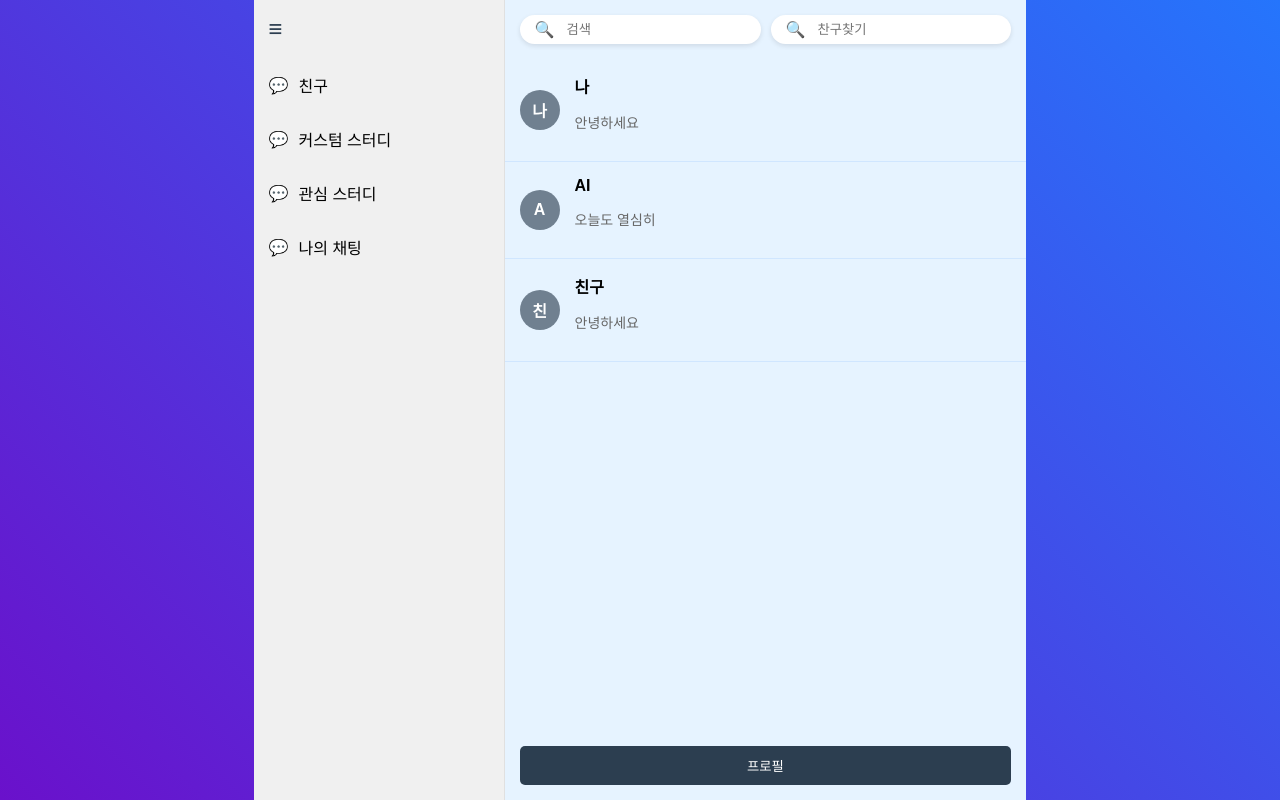
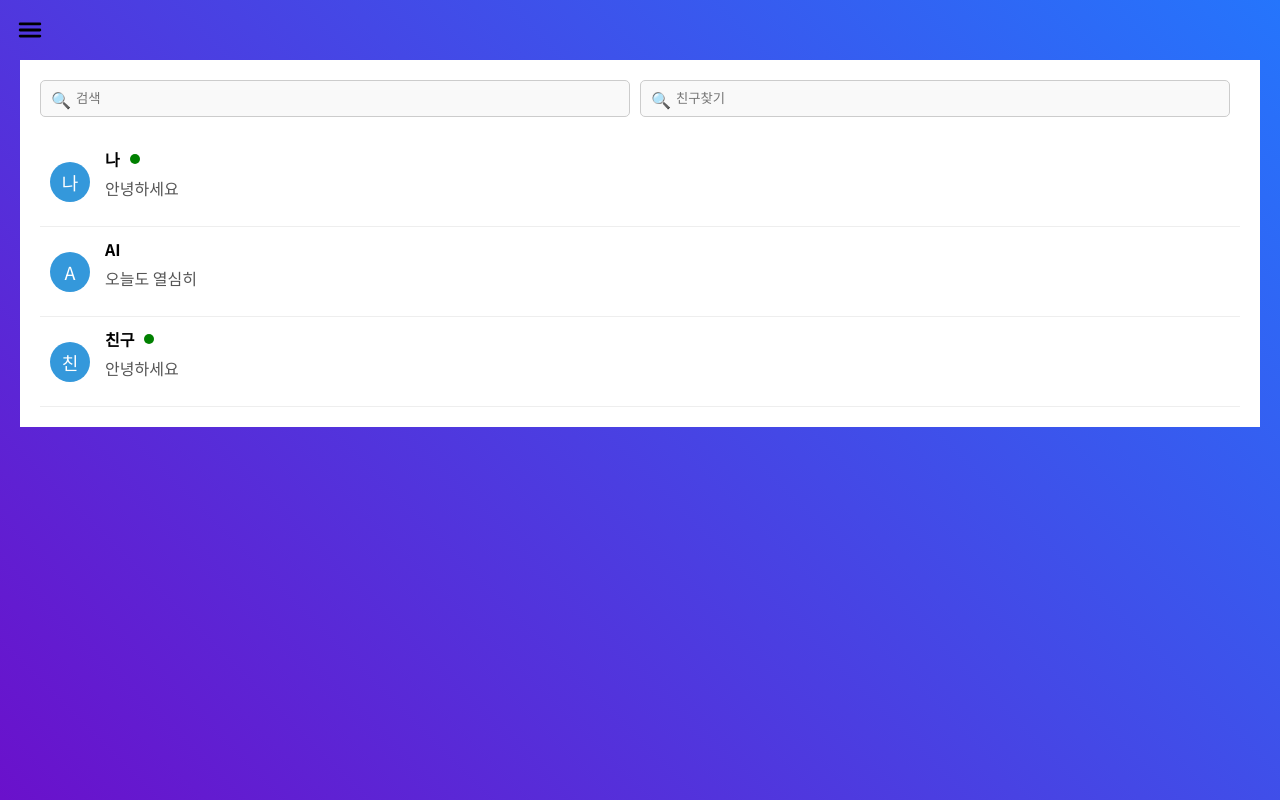
Before and after one commit to kimmatches/CareerConnect-front, a React (Create React App) app in the folder careerconnect-front/: page /chat in a window 1280 px wide. Built offline with nearby package versions, Linux system fonts and the light colour scheme.

Commit message:
사이드바 추가

```diff
--- a/careerconnect-front/package.json
+++ b/careerconnect-front/package.json
@@ -9,6 +9,7 @@
     "lucide-react": "^0.429.0",
     "react": "^18.3.1",
     "react-dom": "^18.3.1",
+    "react-icons": "^5.3.0",
     "react-router-dom": "^6.26.1",
     "react-scripts": "5.0.1",
     "web-vitals": "^2.1.4"
--- a/careerconnect-front/src/App.js
+++ b/careerconnect-front/src/App.js
@@ -4,6 +4,8 @@ import Home from './components/Home';
 import Login from './components/Login';
 import Register from './components/Register';
 import Chat from './components/Chat';
+import Group from './components/GroupChat';
+import SidebarLayout from './components/layout/SidebarLayout'
 // import ChatRoom from './components/ChatRoom';
 import './App.css';
 
@@ -13,7 +15,8 @@ const App = () => {
             <Route path="/" element={<Home />} />
             <Route path="/login" element={<Login />} />
             <Route path="/register" element={<Register />} />
-            <Route path="/chat" element={<Chat />} />
+            <Route path="/chat" element={<SidebarLayout><Chat /></SidebarLayout>} />
+            <Route path="/groupchat" element={<SidebarLayout><Group /></SidebarLayout>} />
             {/* <Route path="/chat/:roomId" element={<ChatRoom />} /> */}
           </Routes>
   );
--- a/careerconnect-front/src/components/Chat.css
+++ b/careerconnect-front/src/components/Chat.css
@@ -1,145 +1,109 @@
-/* Chat.css */
-
 .chat-container {
+    background-color: #fff;
     display: flex;
     height: 100vh;
-    font-family: Arial, sans-serif;
-}
-
-.sidebar {
-    width: 250px;
-    background-color: #f0f0f0;
-    border-right: 1px solid #e0e0e0;
-}
-
-.sidebar-header {
-    background-color: #f0f0f0;
-    color: white;
-    padding: 15px;
-    display: flex;
-    align-items: center;
-}
-
-.sidebar-menu-icon {
-    color: #2c3e50;
-    font-size: 24px;
-    margin-right: 10px;
-}
-
-.sidebar-item {
-    padding: 15px;
-    display: flex;
-    align-items: center;
-    cursor: pointer;
-}
-
-.sidebar-item:hover {
-    background-color: #e0e0e0;
-}
-
-.sidebar-icon {
-    margin-right: 10px;
+    width: 100vw;
+    flex-direction: column;
   }
 
 .main-chat-area {
-    flex: 1;
-    display: flex;
+  background-color: #fff;
+  flex-grow: 1;
+  padding: 20px;
   flex-direction: column;
-    background-color: #e6f3ff;
 }
 
 .search-bar {
   display: flex;
-    padding: 15px;
-    gap: 10px;
+  margin-bottom: 20px;
 }
 
 .search-input {
-    flex: 1;
   display: flex;
   align-items: center;
-    background-color: white;
-    border-radius: 20px;
-    padding: 5px 15px;
-    box-shadow: 0 2px 5px rgba(0,0,0,0.1);
-}
-
-.search-icon {
+  background-color: #f9f9f9;
+  border: 1px solid #ccc;
+  border-radius: 5px;
+  padding: 5px 10px;
   margin-right: 10px;
+  flex-grow: 1;
 }
 
 .search-input input {
   border: none;
+  background: none;
   outline: none;
-    flex: 1;
+  width: 100%;
+  padding: 5px;
 }
 
 .chat-list {
-    flex: 1;
+  flex-grow: 1;
   overflow-y: auto;
 }
 
 .chat-item {
   display: flex;
   align-items: center;
-    padding: 15px;
-    border-bottom: 1px solid #d0e6ff;
-    cursor: pointer;
+  padding: 10px;
+  border-bottom: 1px solid #eee;
 }
 
 .chat-item:hover {
-    background-color: #d0e6ff;
+  background-color: #f0f0f0;
 }
 
 .chat-avatar {
+  background-color: #3498db;
+  color: white;
   width: 40px;
   height: 40px;
-    background-color: #708090;
   border-radius: 50%;
   display: flex;
   align-items: center;
   justify-content: center;
-    color: white;
-    font-weight: bold;
+  font-size: 18px;
   margin-right: 15px;
 }
 
 .chat-content {
-    flex: 1;
+  display: flex;
+  flex-direction: column;
 }
 
 .chat-name {
   font-weight: bold;
-    margin-bottom: 5px;
-}
-
-.chat-message {
-    font-size: 14px;
-    color: #666;
+  display: flex;
+  align-items: center;
 }
 
 .online-status {
   width: 10px;
   height: 10px;
-    background-color: #32cd32;
+  background-color: green;
   border-radius: 50%;
-    margin-left: 5px;
+  margin-left: 10px;
+}
+
+.chat-message {
+  margin-top: 5px;
+  color: #555;
 }
 
 .profile-button-container {
-    padding: 15px;
+  text-align: center;
+  padding: 20px 0;
 }
 
 .profile-button {
-    width: 100%;
-    background-color: #2c3e50;
+  background-color: #3498db;
   color: white;
   border: none;
-    padding: 10px;
+  padding: 10px 20px;
   border-radius: 5px;
   cursor: pointer;
 }
 
 .profile-button:hover {
-    background-color: #34495e;
+  background-color: #2980b9;
 }
--- a/careerconnect-front/src/components/Chat.jsx
+++ b/careerconnect-front/src/components/Chat.jsx
@@ -1,12 +1,5 @@
 import React, { useState } from 'react';
 import './Chat.css';
-
-const SidebarItem = ({ icon, text }) => (
-    <div className="sidebar-item">
-        <span className="sidebar-icon">{icon}</span>
-        <span>{text}</span>
-    </div>
-);
 
 const ChatListItem = ({ name, message, isOnline }) => (
   <div className="chat-item">
@@ -27,17 +20,6 @@ const Chat = () => {
   const [searchQuery, setSearchQuery] = useState('');
 
   return (
-        <div className="chat-container">
-            <div className="sidebar">
-                <div className="sidebar-header">
-                    <span className="sidebar-menu-icon">≡</span>
-                </div>
-                <SidebarItem icon="💬" text="친구" />
-                <SidebarItem icon="💬" text="커스텀 스터디" />
-                <SidebarItem icon="💬" text="관심 스터디" />
-                <SidebarItem icon="💬" text="나의 채팅" />
-            </div>
-
     <div className="main-chat-area">
       <div className="search-bar">
         <div className="search-input">
@@ -51,10 +33,7 @@ const Chat = () => {
         </div>
         <div className="search-input">
           <span className="search-icon">🔍</span>
-                        <input
-                            type="text"
-                            placeholder="찬구찾기"
-                        />
+          <input type="text" placeholder="친구찾기" />
         </div>
       </div>
 
@@ -63,13 +42,6 @@ const Chat = () => {
         <ChatListItem name="AI" message="오늘도 열심히" isOnline={false} />
         <ChatListItem name="친구" message="안녕하세요" isOnline={true} />
       </div>
-
-                <div className="profile-button-container">
-                    <button className="profile-button">
-                        프로필
-                    </button>
-                </div>
-            </div>
     </div>
   );
 };
--- /dev/null
+++ b/careerconnect-front/src/components/GroupChat.jsx
@@ -0,0 +1,16 @@
+import React from 'react';
+import Sidebar from './layout/Sidebar';
+
+
+const GroupChat = () => {
+    return (
+      <div className="groupchat-container">
+        <Sidebar />
+        <div className="main-groupchat-area">
+          <h1>Group Chat Page</h1>
+        </div>
+      </div>
+    );
+  };
+
+  export default GroupChat;
--- /dev/null
+++ b/careerconnect-front/src/components/layout/Sidebar.css
@@ -0,0 +1,41 @@
+.sidebar-container {
+    position: relative;
+}
+
+.sidebar-header {
+    background-color: #f0f0f0;
+    padding: 15px;
+}
+
+.sidebar {
+    width: 250px;
+    background-color: #f0f0f0;
+    border-right: 1px solid #e0e0e0;
+    position: absolute;
+    top: 0;
+    left: 0;
+    height: 100%;
+    transform: translateX(-100%);
+    transition: transform 0.3s ease;
+}
+
+.sidebar.visible {
+    transform: translateX(0);
+}
+
+.sidebar-item {
+    padding: 15px;
+    display: flex;
+    align-items: center;
+    cursor: pointer;
+    text-decoration: none;
+    color: #333;
+}
+
+.sidebar-item:hover {
+    background-color: #e0e0e0;
+}
+
+.sidebar-icon {
+    margin-right: 10px;
+}
--- /dev/null
+++ b/careerconnect-front/src/components/layout/Sidebar.jsx
@@ -0,0 +1,24 @@
+import React from 'react';
+import { Link } from 'react-router-dom';
+import { IoMenu } from 'react-icons/io5';
+import './Sidebar.css';
+
+const SidebarItem = ({ icon, text, to }) => (
+  <Link to={to} className="sidebar-item">
+    <span className="sidebar-icon">{icon}</span>
+    <span>{text}</span>
+  </Link>
+);
+
+const Sidebar = ({ isVisible, toggleSidebar }) => (
+  <div className={`sidebar ${isVisible ? 'visible' : ''}`}>
+    <div className="sidebar-header">
+      <IoMenu size={30} color="black" onClick={toggleSidebar} />
+    </div>
+    <SidebarItem icon="💬" text="나의 채팅" to="/my-chats" />
+    <SidebarItem icon="💬" text="친구" to="/chat" />
+    <SidebarItem icon="💬" text="스터디방" to="/groupchat" />
+  </div>
+);
+
+export default Sidebar;
--- /dev/null
+++ b/careerconnect-front/src/components/layout/SidebarLayout.css
@@ -0,0 +1,24 @@
+.layout-container {
+    display: flex;
+    height: 100vh;
+    width: 100vw;
+  }
+
+  .menu-button {
+    position: fixed;
+    top: 15px;
+    left: 15px;
+    z-index: 1000;
+    cursor: pointer;
+  }
+
+  .content-area {
+    flex-grow: 1;
+    padding: 20px;
+    padding-top: 60px;
+    transition: margin-left 0.3s ease;
+  }
+
+  .content-area.shifted {
+    margin-left: 250px;
+  }
--- /dev/null
+++ b/careerconnect-front/src/components/layout/SidebarLayout.jsx
@@ -0,0 +1,33 @@
+import React, { useState } from 'react';
+import Sidebar from './Sidebar';
+import './SidebarLayout.css';
+import { IoMenu } from 'react-icons/io5';
+
+const SidebarLayout = ({ children }) => {
+  const [isSidebarVisible, setIsSidebarVisible] = useState(() => {
+    const savedState = localStorage.getItem('isSidebarVisible');
+    return savedState === 'true';
+  });
+
+  const toggleSidebar = () => {
+    const newState = !isSidebarVisible;
+    setIsSidebarVisible(newState);
+    localStorage.setItem('isSidebarVisible', newState);
+  };
+
+  return (
+    <div className="layout-container">
+      {!isSidebarVisible && (
+        <div className="menu-button">
+          <IoMenu size={30} color="black" onClick={toggleSidebar} />
+        </div>
+      )}
+      <Sidebar isVisible={isSidebarVisible} toggleSidebar={toggleSidebar} />
+      <div className={`content-area ${isSidebarVisible ? 'shifted' : ''}`}>
+        {children}
+      </div>
+    </div>
+  );
+};
+
+export default SidebarLayout;
```
Also changed, not shown: 1 other file (tests, documents, lock files or other folders). Lines whose indentation alone changed are shown as unchanged.
